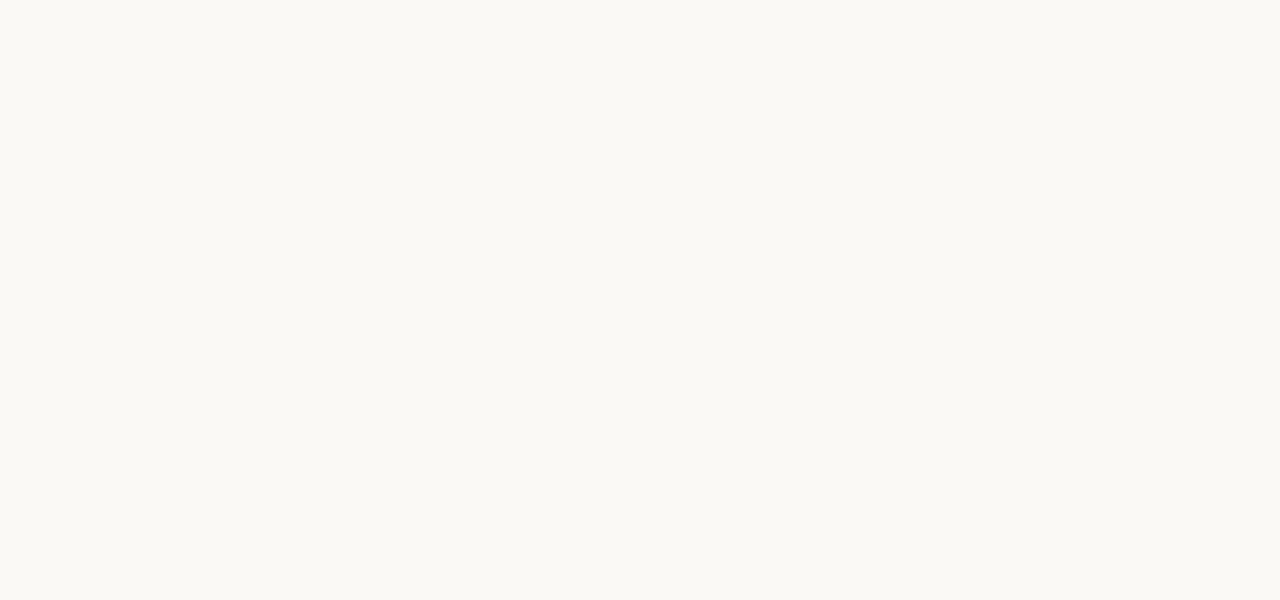
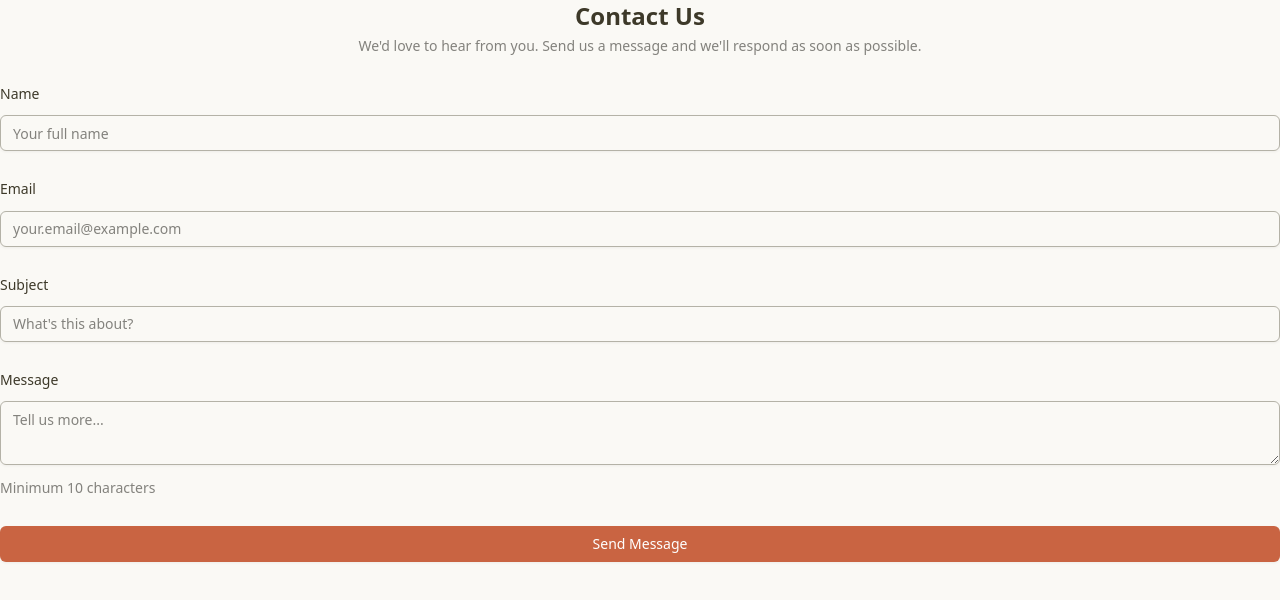
Before and after one commit to ocopus-labs/frontend, a SvelteKit app: page /contact in a window 1280 px wide. Shown: the top 600 px of the page. Built offline with nearby package versions, Linux system fonts and the light colour scheme.

Commit message:
feat(contact): implement contact form with validation and submission handling

```diff
--- a/src/routes/(protected)/+layout.svelte
+++ b/src/routes/(protected)/+layout.svelte
@@ -3,8 +3,27 @@
 	import * as Breadcrumb from '$lib/components/ui/breadcrumb/index.js';
 	import { Separator } from '$lib/components/ui/separator/index.js';
 	import * as Sidebar from '$lib/components/ui/sidebar/index.js';
+	import { page } from '$app/stores';
 
 	let { children } = $props();
+
+	// Generate breadcrumbs from current path
+	const breadcrumbs = $derived(
+		$page.url.pathname
+			.split('/')
+			.filter(Boolean)
+			.map((segment, index, array) => {
+				const href = '/' + array.slice(0, index + 1).join('/');
+				const label = segment
+					.split('-')
+					.map((word) => word.charAt(0).toUpperCase() + word.slice(1))
+					.join(' ');
+				return { label, href };
+			})
+	);
+
+	// Hide breadcrumbs on POS new order page
+	const showBreadcrumbs = $derived(!$page.url.pathname.includes('/pos/new-order'));
 </script>
 
 <Sidebar.Provider>
@@ -16,17 +35,24 @@
 			<div class="flex items-center gap-2 px-4">
 				<Sidebar.Trigger class="-ml-1" />
 				<Separator orientation="vertical" class="mr-2 data-[orientation=vertical]:h-4" />
+				{#if showBreadcrumbs}
 					<Breadcrumb.Root>
 						<Breadcrumb.List>
+							{#each breadcrumbs as crumb, index}
+								{#if index < breadcrumbs.length - 1}
 									<Breadcrumb.Item class="hidden md:block">
-							<Breadcrumb.Link href="##">Building Your Application</Breadcrumb.Link>
+										<Breadcrumb.Link href={crumb.href}>{crumb.label}</Breadcrumb.Link>
 									</Breadcrumb.Item>
 									<Breadcrumb.Separator class="hidden md:block" />
+								{:else}
 									<Breadcrumb.Item>
-							<Breadcrumb.Page>Data Fetching</Breadcrumb.Page>
+										<Breadcrumb.Page>{crumb.label}</Breadcrumb.Page>
 									</Breadcrumb.Item>
+								{/if}
+							{/each}
 						</Breadcrumb.List>
 					</Breadcrumb.Root>
+				{/if}
 			</div>
 		</header>
 		{@render children()}
--- a/src/routes/(public)/contact/+page.svelte
+++ b/src/routes/(public)/contact/+page.svelte
@@ -0,0 +1,208 @@
+<script lang="ts">
+	import { cn } from '$lib/utils.js';
+	import { Button } from '$lib/components/ui/button/index.js';
+	import * as Field from '$lib/components/ui/field/index.js';
+	import { Input } from '$lib/components/ui/input/index.js';
+	import { Textarea } from '$lib/components/ui/textarea/index.js';
+	import type { HTMLAttributes } from 'svelte/elements';
+	let { class: className, ...restProps }: HTMLAttributes<HTMLFormElement> = $props();
+
+	let name = $state('');
+	let email = $state('');
+	let subject = $state('');
+	let message = $state('');
+
+	// UI states
+	let isLoading = $state(false);
+	let submitMessage = $state('');
+	let submitMessageType = $state<'success' | 'error' | ''>('');
+
+	// Validation
+	let nameError = $state('');
+	let emailError = $state('');
+	let subjectError = $state('');
+	let messageError = $state('');
+
+	function validateName() {
+		if (!name.trim()) {
+			nameError = 'Name is required';
+			return false;
+		}
+		nameError = '';
+		return true;
+	}
+
+	function validateEmail() {
+		const emailRegex = /^[^\s@]+@[^\s@]+\.[^\s@]+$/;
+		if (!email) {
+			emailError = 'Email is required';
+			return false;
+		}
+		if (!emailRegex.test(email)) {
+			emailError = 'Please enter a valid email address';
+			return false;
+		}
+		emailError = '';
+		return true;
+	}
+
+	function validateSubject() {
+		if (!subject.trim()) {
+			subjectError = 'Subject is required';
+			return false;
+		}
+		subjectError = '';
+		return true;
+	}
+
+	function validateMessage() {
+		if (!message.trim()) {
+			messageError = 'Message is required';
+			return false;
+		}
+		if (message.trim().length < 10) {
+			messageError = 'Message must be at least 10 characters long';
+			return false;
+		}
+		messageError = '';
+		return true;
+	}
+
+	async function handleSubmit(event: Event) {
+		event.preventDefault();
+		if (!validateName() || !validateEmail() || !validateSubject() || !validateMessage()) return;
+
+		isLoading = true;
+		submitMessage = '';
+
+		try {
+			// TODO: Replace with actual API call
+			await new Promise((resolve) => setTimeout(resolve, 2000)); // Simulate API call
+
+			submitMessage = 'Thank you for your message! We will get back to you soon.';
+			submitMessageType = 'success';
+
+			// Clear form after success
+			name = '';
+			email = '';
+			subject = '';
+			message = '';
+		} catch (error) {
+			submitMessage = 'Failed to send message. Please try again.';
+			submitMessageType = 'error';
+		} finally {
+			isLoading = false;
+		}
+	}
+</script>
+
+<form class={cn('flex flex-col gap-6', className)} {...restProps} onsubmit={handleSubmit}>
+	<Field.Group>
+		<div class="flex flex-col items-center gap-1 text-center">
+			<h1 class="text-2xl font-bold">Contact Us</h1>
+			<p class="text-sm text-balance text-muted-foreground">
+				We'd love to hear from you. Send us a message and we'll respond as soon as possible.
+			</p>
+		</div>
+
+		{#if submitMessage}
+			<div
+				class="rounded-md p-3 text-sm {submitMessageType === 'success'
+					? 'border border-green-200 bg-green-50 text-green-800'
+					: 'border border-red-200 bg-red-50 text-red-800'}"
+			>
+				{submitMessage}
+			</div>
+		{/if}
+
+		<Field.Field>
+			<Field.Label for="name">Name</Field.Label>
+			<Input
+				id="name"
+				type="text"
+				placeholder="Your full name"
+				required
+				bind:value={name}
+				disabled={isLoading}
+			/>
+			{#if nameError}
+				<Field.Description class="text-red-600">{nameError}</Field.Description>
+			{/if}
+		</Field.Field>
+
+		<Field.Field>
+			<Field.Label for="email">Email</Field.Label>
+			<Input
+				id="email"
+				type="email"
+				placeholder="your.email@example.com"
+				required
+				bind:value={email}
+				disabled={isLoading}
+			/>
+			{#if emailError}
+				<Field.Description class="text-red-600">{emailError}</Field.Description>
+			{/if}
+		</Field.Field>
+
+		<Field.Field>
+			<Field.Label for="subject">Subject</Field.Label>
+			<Input
+				id="subject"
+				type="text"
+				placeholder="What's this about?"
+				required
+				bind:value={subject}
+				disabled={isLoading}
+			/>
+			{#if subjectError}
+				<Field.Description class="text-red-600">{subjectError}</Field.Description>
+			{/if}
+		</Field.Field>
+
+		<Field.Field>
+			<Field.Label for="message">Message</Field.Label>
+			<Textarea
+				id="message"
+				placeholder="Tell us more..."
+				required
+				bind:value={message}
+				disabled={isLoading}
+				rows={5}
+			/>
+			{#if messageError}
+				<Field.Description class="text-red-600">{messageError}</Field.Description>
+			{:else}
+				<Field.Description class="text-muted-foreground">Minimum 10 characters</Field.Description>
+			{/if}
+		</Field.Field>
+
+		<Field.Field>
+			<Button type="submit" disabled={isLoading} class="w-full">
+				{#if isLoading}
+					<span class="flex items-center gap-2">
+						<svg class="h-4 w-4 animate-spin" viewBox="0 0 24 24">
+							<circle
+								class="opacity-25"
+								cx="12"
+								cy="12"
+								r="10"
+								stroke="currentColor"
+								stroke-width="4"
+								fill="none"
+							></circle>
+							<path
+								class="opacity-75"
+								fill="currentColor"
+								d="M4 12a8 8 0 018-8V0C5.373 0 0 5.373 0 12h4zm2 5.291A7.962 7.962 0 014 12H0c0 3.042 1.135 5.824 3 7.938l3-2.647z"
+							></path>
+						</svg>
+						Sending...
+					</span>
+				{:else}
+					Send Message
+				{/if}
+			</Button>
+		</Field.Field>
+	</Field.Group>
+</form>
--- a/src/routes/+layout.svelte
+++ b/src/routes/+layout.svelte
@@ -1,6 +1,7 @@
 <script lang="ts">
 	import '../app.css';
 	import favicon from '$lib/assets/favicon.svg';
+	// import { ProgressBar } from '@prgm/sveltekit-progress-bar';
 
 	let { children } = $props();
 </script>
@@ -8,5 +9,5 @@
 <svelte:head>
 	<link rel="icon" href={favicon} />
 </svelte:head>
-
+<!-- <ProgressBar class="text-red-500" /> -->
 {@render children()}
```
Lines whose indentation alone changed are shown as unchanged.
